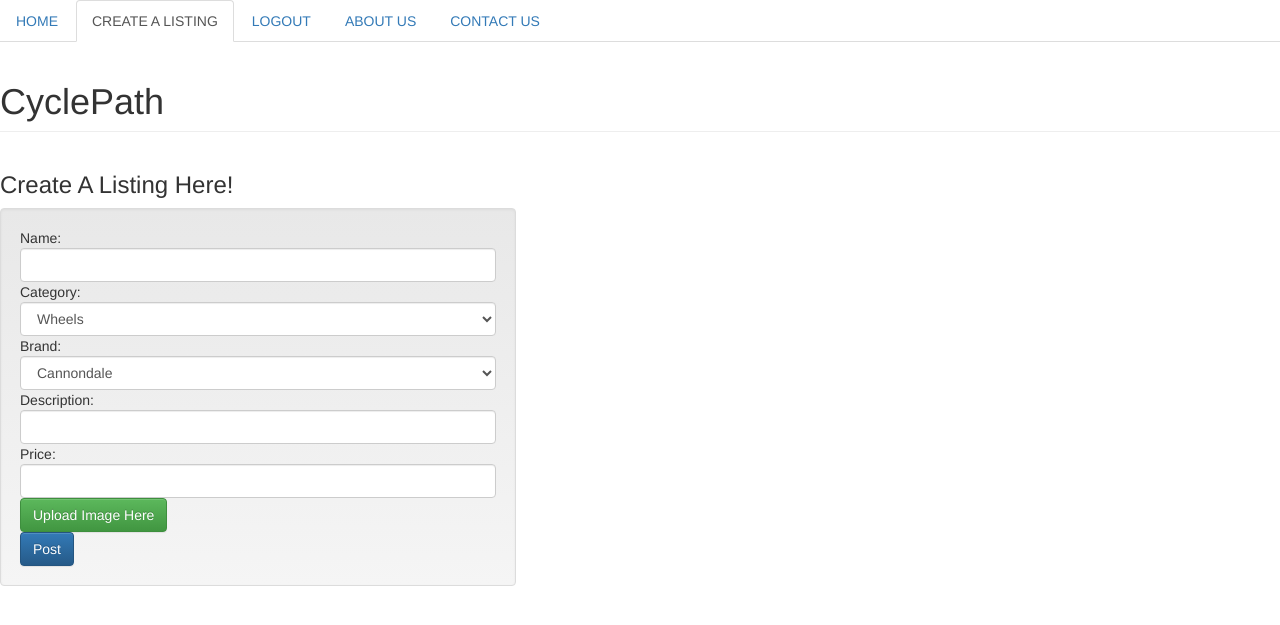
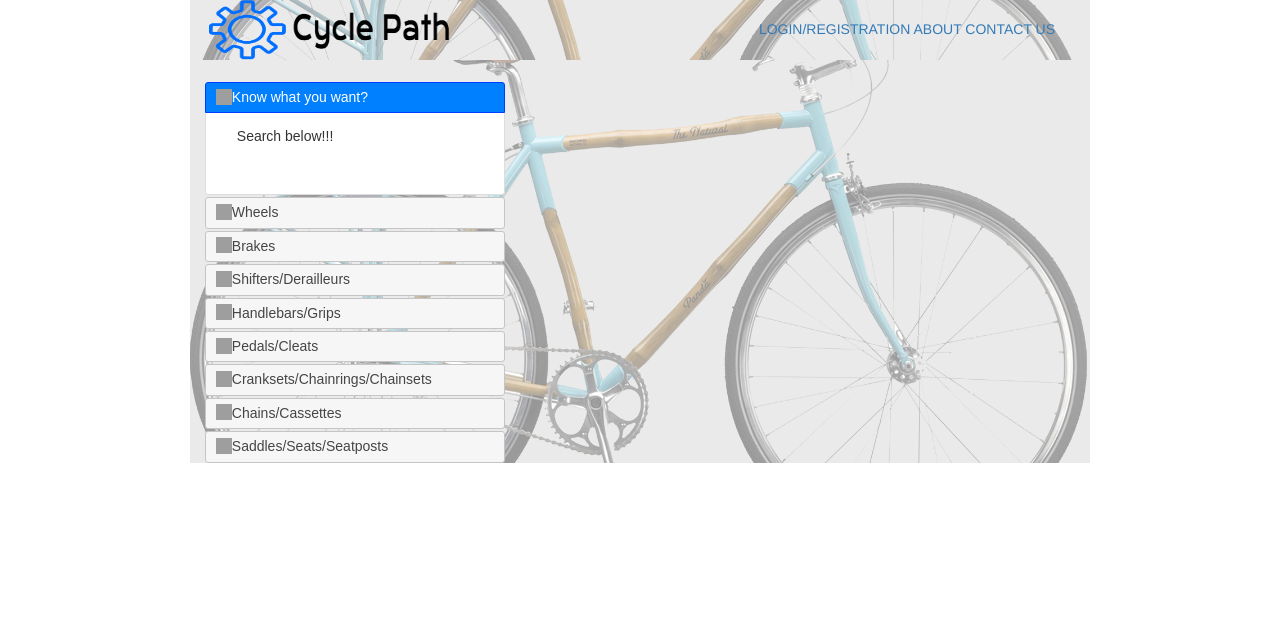
Before and after one commit to LindsAndrus/CyclePaths, a CodeIgniter app: page /database/ in a window 1280 px wide. Shown: the top 625 px of the page. Run offline with CodeIgniter, Linux system fonts and the light colour scheme; some libraries are stand-ins or nearby versions; grey boxes are pictures that could not be loaded.

Commit message:
modified alternative home page

```diff
--- a/application/controllers/Listings.php
+++ b/application/controllers/Listings.php
@@ -11,7 +11,7 @@ class Listings extends CI_Controller {
 
 	public function index()
 	{
-		$this->load->view('create_listing');
+		$this->load->view('homeii');
 
 	}
 
--- a/application/views/header.php
+++ b/application/views/header.php
@@ -1,3 +1,17 @@
+<style type="text/css">
+	.logo{
+		display: inline-block;
+		margin-right: 300px;
+	}
+
+	.links{
+		display: inline-block;
+	}
+	.container{
+		width: 900px;
+	}
+</style>
+
 <div class="container">
 	<div class="logo">
 		<img src="/assets/images/logo.png" height="60px" width="250px"></img>
--- a/application/views/homeii.php
+++ b/application/views/homeii.php
@@ -3,23 +3,47 @@
 <head>
 	<meta charset="UTF-8">
 	<link rel="stylesheet" href="https://maxcdn.bootstrapcdn.com/bootstrap/3.3.6/css/bootstrap.min.css" integrity="sha384-1q8mTJOASx8j1Au+a5WDVnPi2lkFfwwEAa8hDDdjZlpLegxhjVME1fgjWPGmkzs7" crossorigin="anonymous">
+	  <link rel="stylesheet" href="//code.jquery.com/ui/1.11.4/themes/smoothness/jquery-ui.css">
+  <script src="//code.jquery.com/jquery-1.10.2.js"></script>
+  <script src="//code.jquery.com/ui/1.11.4/jquery-ui.js"></script>
+  <link rel="stylesheet" href="/resources/demos/style.css">
+  <script>
+  $(function() {
+    $( "#accordion" ).accordion({
+      heightStyle: "fill"
+    });
+  });
+  $(function() {
+    $( "#accordion-resizer" ).resizable({
+      minHeight: 140,
+      minWidth: 200,
+      resize: function() {
+        $( "#accordion" ).accordion( "refresh" );
+      }
+    });
+  });
+  </script>
+
+
 	<style type="text/css">
 	.container{
 		width: 900px;
 		margin: auto;
 	}
-	.searchcontainer{
-		margin: auto;
-		height: 450px;
-		background: url("/images/bike.png");
-		background-repeat: no-repeat;
-		background-attachment: fixed;
+	.container{
+		background: url("assets/images/bike.png");
+		background-repeat:no-repeat;
+		-webkit-background-size:cover;
+		-moz-background-size:cover;
+		-o-background-size:cover;
+		background-size:cover;
+		background-position:center;
 	}
-	.search{
-		width: 400px;
+/*	.search{
+		width: 900px;
 		margin: auto;
 		padding: 180px 0 0 0;
-	}
+	}*/
 	.btn{
 		margin: 10px 0 0 160px;
 	}
@@ -29,6 +53,12 @@
 	.content{
 		margin-top: 30px;
 	}
+	#accordion{
+		width: 300px;
+		margin: auto;
+		float: left;
+		margin-top: 20px;
+	}
 	</style>
 	<title>Cycle Path Homepage</title>
 </head>
@@ -36,62 +66,79 @@
 	<?php $this->load->view('header') ?>
 
 <div class="container">
-	<div class="panel-group" id="accordion" role="tablist" aria-multiselectable="true">
-  <div class="panel panel-default">
-    <div class="panel-heading" role="tab" id="headingOne">
-      <h4 class="panel-title">
-        <a role="button" data-toggle="collapse" data-parent="#accordion" href="#collapseOne" aria-expanded="true" aria-controls="collapseOne">
-          Collapsible Group Item #1
-        </a>
-      </h4>
-    </div>
-    <div id="collapseOne" class="panel-collapse collapse in" role="tabpanel" aria-labelledby="headingOne">
-      <div class="panel-body">
-        Anim pariatur cliche reprehenderit, enim eiusmod high life accusamus terry richardson ad squid. 3 wolf moon officia aute, non cupidatat skateboard dolor brunch. Food truck quinoa nesciunt laborum eiusmod. Brunch 3 wolf moon tempor, sunt aliqua put a bird on it squid single-origin coffee nulla assumenda shoreditch et. Nihil anim keffiyeh helvetica, craft beer labore wes anderson cred nesciunt sapiente ea proident. Ad vegan excepteur butcher vice lomo. Leggings occaecat craft beer farm-to-table, raw denim aesthetic synth nesciunt you probably haven't heard of them accusamus labore sustainable VHS.
-      </div>
-    </div>
+<div id="accordion">
+  <h3>Know what you want?</h3>
+  <div>
+    <p>
+    Search below!!!
+    </p>
   </div>
-  <div class="panel panel-default">
-    <div class="panel-heading" role="tab" id="headingTwo">
-      <h4 class="panel-title">
-        <a class="collapsed" role="button" data-toggle="collapse" data-parent="#accordion" href="#collapseTwo" aria-expanded="false" aria-controls="collapseTwo">
-          Collapsible Group Item #2
-        </a>
-      </h4>
-    </div>
-    <div id="collapseTwo" class="panel-collapse collapse" role="tabpanel" aria-labelledby="headingTwo">
-      <div class="panel-body">
-        Anim pariatur cliche reprehenderit, enim eiusmod high life accusamus terry richardson ad squid. 3 wolf moon officia aute, non cupidatat skateboard dolor brunch. Food truck quinoa nesciunt laborum eiusmod. Brunch 3 wolf moon tempor, sunt aliqua put a bird on it squid single-origin coffee nulla assumenda shoreditch et. Nihil anim keffiyeh helvetica, craft beer labore wes anderson cred nesciunt sapiente ea proident. Ad vegan excepteur butcher vice lomo. Leggings occaecat craft beer farm-to-table, raw denim aesthetic synth nesciunt you probably haven't heard of them accusamus labore sustainable VHS.
-      </div>
-    </div>
+
+
+  <h3>Wheels</h3>
+  <div>
+    <p>
+    The thing that turns!
+    </p>
   </div>
-  <div class="panel panel-default">
-    <div class="panel-heading" role="tab" id="headingThree">
-      <h4 class="panel-title">
-        <a class="collapsed" role="button" data-toggle="collapse" data-parent="#accordion" href="#collapseThree" aria-expanded="false" aria-controls="collapseThree">
-          Collapsible Group Item #3
-        </a>
-      </h4>
-    </div>
-    <div id="collapseThree" class="panel-collapse collapse" role="tabpanel" aria-labelledby="headingThree">
-      <div class="panel-body">
-        Anim pariatur cliche reprehenderit, enim eiusmod high life accusamus terry richardson ad squid. 3 wolf moon officia aute, non cupidatat skateboard dolor brunch. Food truck quinoa nesciunt laborum eiusmod. Brunch 3 wolf moon tempor, sunt aliqua put a bird on it squid single-origin coffee nulla assumenda shoreditch et. Nihil anim keffiyeh helvetica, craft beer labore wes anderson cred nesciunt sapiente ea proident. Ad vegan excepteur butcher vice lomo. Leggings occaecat craft beer farm-to-table, raw denim aesthetic synth nesciunt you probably haven't heard of them accusamus labore sustainable VHS.
-      </div>
-    </div>
+  <h3>Brakes</h3>
+  <div>
+    <p>
+    Things to stop your bike.
+    </p>
   </div>
+  <h3>Shifters/Derailleurs</h3>
+  <div>
+    <p>
+    Things that shift and derail.
+    </p>
+    <ul>
+      <li>Sub 1</li>
+      <li>Sub 2</li>
+      <li>Sub 3</li>
+    </ul>
+  </div>
+  <h3>Handlebars/Grips</h3>
+  <div>
+    <p>
+    Things to hang onto.
+    </p>
+  </div>
+
+  <h3>Pedals/Cleats</h3>
+  <div>
+    <p>
+    Things to pedal with.
+    </p>
+  </div>
+
+  <h3>Cranksets/Chainrings/Chainsets</h3>
+  <div>
+    <p>
+    Things to crank with.
+    </p>
+  </div>
+
+  <h3>Chains/Cassettes</h3>
+  <div>
+    <p>
+    <a href = "listings/search_results/$1">Things like chains.</a>
+    </p>
+  </div>
+
+  <h3>Saddles/Seats/Seatposts</h3>
+  <div>
+    <p>
+    Things to sit on.
+    </p>
+  </div>
+
 </div>
 
-	<div class="content">
-		<div class="seller col-md-6">
-			<h4>Seller of the Week</h4>
-			<p>The path of the righteous man is beset on all sides by the iniquities of the selfish and the tyranny of evil men. Blessed is he who, in the name of charity and good will, shepherds the weak through the valley of darkness, for he is truly his brother's keeper and the finder of lost children. And I will strike down upon thee with great vengeance and furious anger those who would attempt to poison and destroy My brothers. And you will know My name is the Lord when I lay My vengeance upon thee.</p>
-		</div>
-		<div class="item col-md-6">
-			<h4>Item of the Week</h4>
-			<p>My money's in that office, right? If she start giving me some bullshit about it ain't there, and we got to go someplace else and get it, I'm gonna shoot you in the head then and there. Then I'm gonna shoot that bitch in the kneecaps, find out where my goddamn money is. She gonna tell me too. Hey, look at me when I'm talking to you, motherfucker. You listen: we go in there, and that nigga Winston or anybody else is in there, you the first motherfucker to get shot. You understand?</p>
-		</div>
-	</div>
+</div>
 
-</div>
 </body>
 </html>
+
+</body>
+</html>
```
Also changed, not shown: application/models/listing.php (+5 -6 lines).
